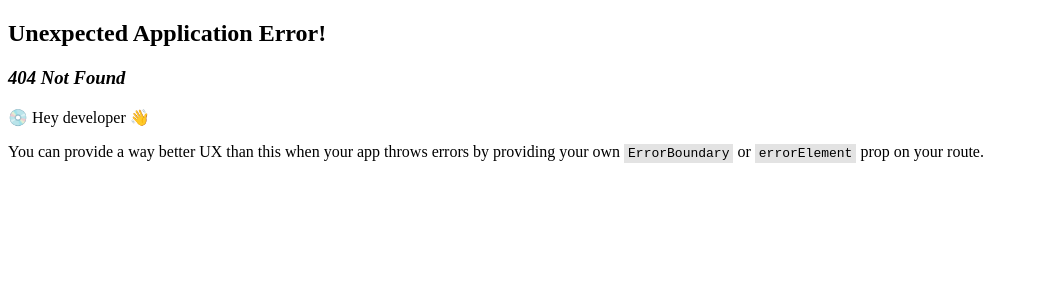
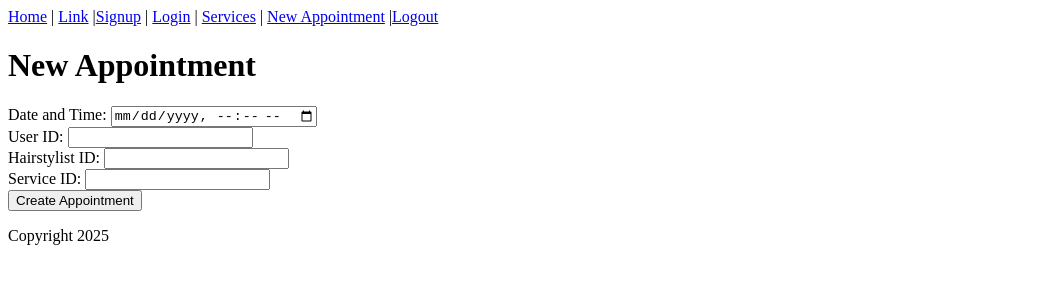
Before and after one commit to mkanwal-iit/hairstyle_salon_frontend_react, a React (Vite) app: page /appointments/new in a window 1280 px wide. Before the commit this address had no page. Shown: the top 300 px of the page, without its empty margins (0-1039 px from the left). Built offline with nearby package versions, Linux system fonts and the light colour scheme.

Commit message:
Appointment StandalonePage

```diff
--- a/src/App.jsx
+++ b/src/App.jsx
@@ -5,6 +5,7 @@
 import { LoginPage } from "./LoginPage";
 import { ServicesPage } from "./ServicesPage";
 import { Footer } from "./Footer";
+import { AppointmentsNewPage } from "./AppointmentsNewPage";
 
 axios.defaults.baseURL = "http://localhost:3000";
 axios.defaults.withCredentials = true;
@@ -31,6 +32,10 @@
         path: "/login",
         element: <LoginPage />,
       },
+      {
+        path: "/appointments/new",
+        element: <AppointmentsNewPage />,
+      },
     ],
   },
 ]);
--- /dev/null
+++ b/src/AppointmentsNewPage.jsx
@@ -0,0 +1,22 @@
+import axios from "axios";
+import { useNavigate } from "react-router-dom";
+
+import { AppointmentNew } from "./AppointmentsNew";
+
+export function AppointmentsNewPage() {
+  const navigate = useNavigate();
+
+  const handleCreate = (params) => {
+    console.log("handleCreate", params);
+    axios.post("/appointments.json", params).then((response) => {
+      console.log(response);
+      navigate("/");
+    });
+  };
+
+  return (
+    <div>
+      <AppointmentNew onCreate={handleCreate} />
+    </div>
+  );
+}
--- a/src/Header.jsx
+++ b/src/Header.jsx
@@ -5,7 +5,7 @@
     <header>
       <nav>
         <a href="#">Home</a> | <a href="#">Link</a> |<Link to="/signup">Signup</Link> | <Link to="/login">Login</Link> |{" "}
-        <Link to="/">Services</Link> |
+        <Link to="/">Services</Link> | <Link to="/appointments/new">New Appointment</Link> |
         <LogoutLink />
       </nav>
     </header>
--- a/src/ServicesPage.jsx
+++ b/src/ServicesPage.jsx
@@ -3,7 +3,6 @@
 
 import { ServicesIndex } from "./ServicesIndex";
 import { AppointmentsIndex } from "./AppointmentsIndex";
-import { AppointmentNew } from "./AppointmentsNew";
 
 export function ServicesPage() {
   const [services, setServices] = useState([]);
@@ -35,26 +34,11 @@
       });
   };
 
-  const handleAppointmentCreate = (params, successcallback) => {
-    console.log("handleAppointmentCreate");
-    axios
-      .post("/appointments.json", params)
-      .then((response) => {
-        console.log(response.data);
-        setAppointments([...appointments, response.data]);
-        successcallback();
-      })
-      .catch((error) => {
-        console.error("Error creating appointment:", error);
-      });
-  };
-
   useEffect(handleIndex, []);
   useEffect(handleAppointmentsIndex, []);
 
   return (
     <main>
-      <AppointmentNew onCreate={handleAppointmentCreate} />
       <AppointmentsIndex appointments={appointments} />
       <ServicesIndex services={services} />
     </main>
```
